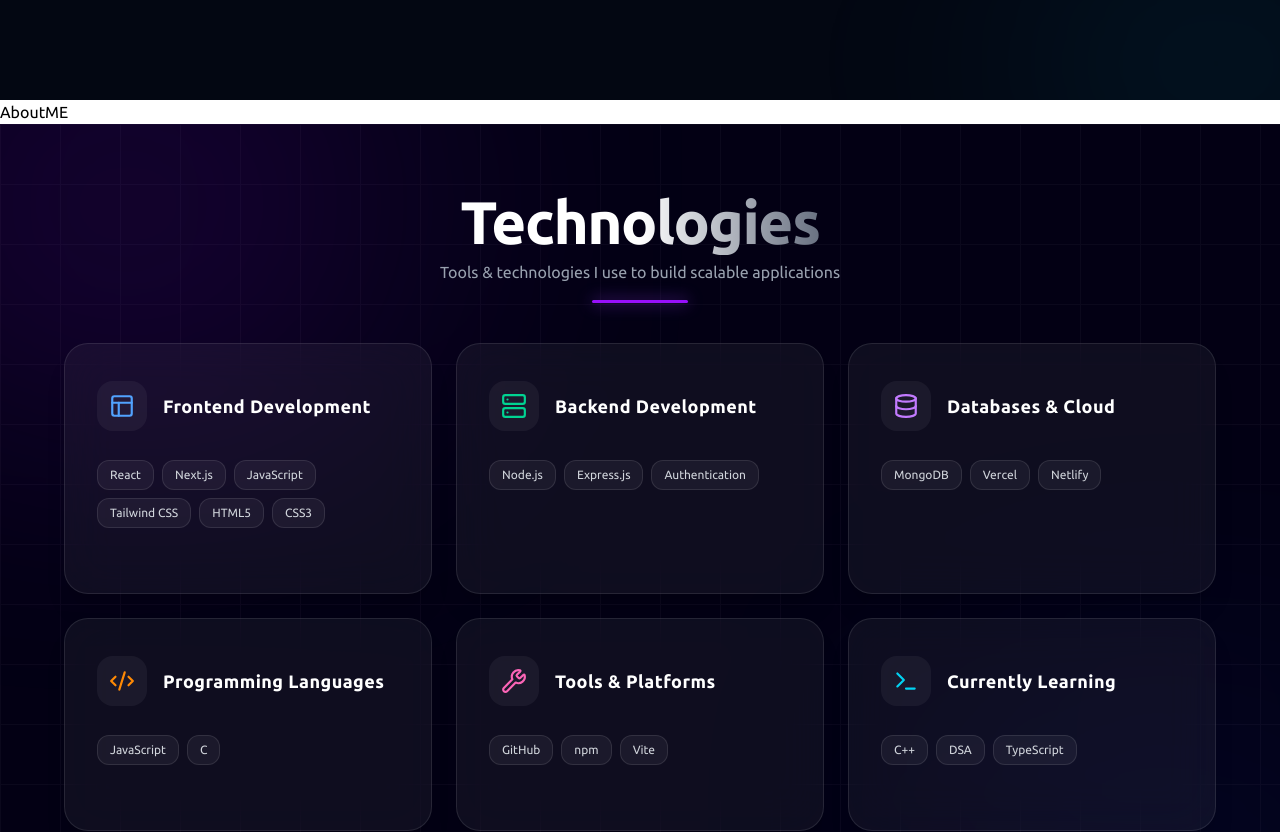
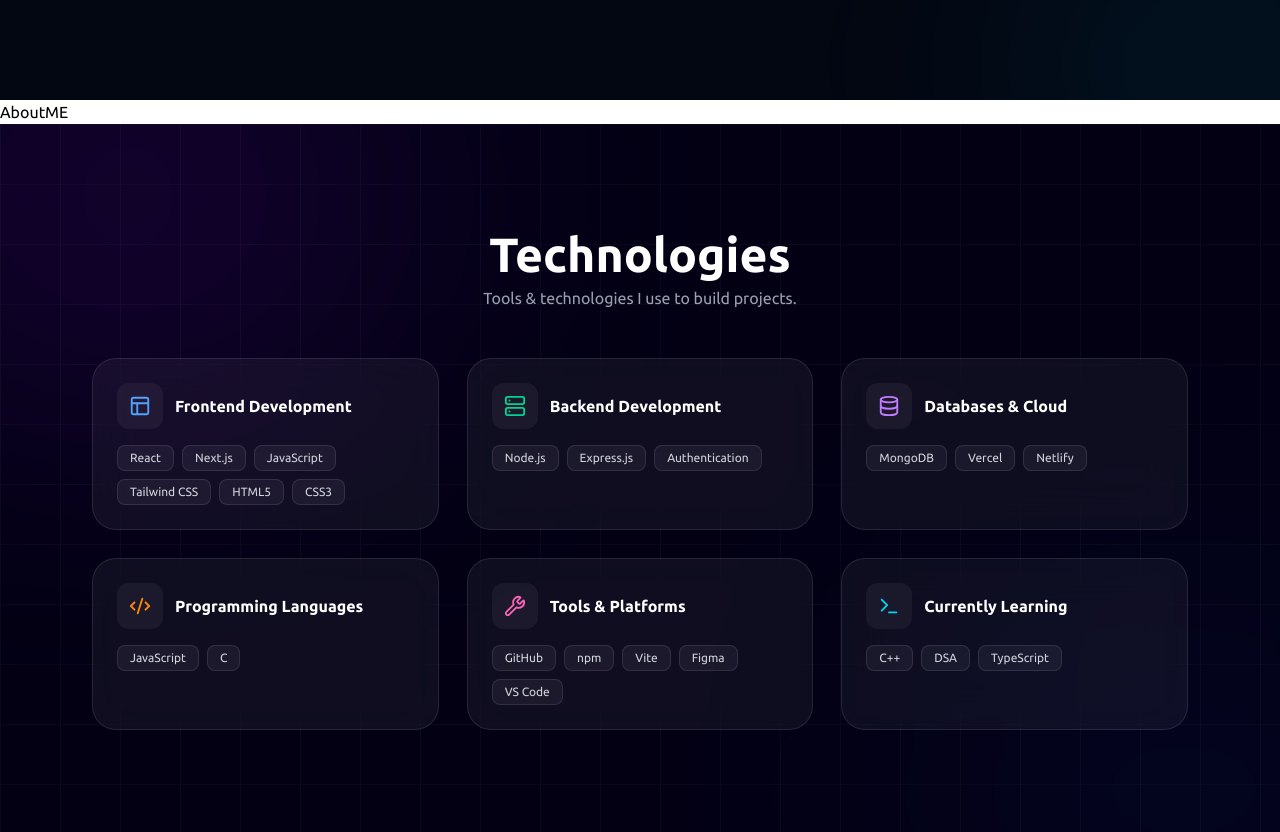
Before and after one commit to SmaahPro/HelloWorld, a Next.js app: page / in a window 1280 px wide. Shown: the part 700-1532 px from the top of the page. Built offline with nearby package versions, Linux system fonts and the light colour scheme.

Commit message:
UpdateTechStack

```diff
--- a/src/components/HeroSection.jsx
+++ b/src/components/HeroSection.jsx
@@ -89,7 +89,7 @@ const HeroSection = () => {
                             className="flex items-center gap-2 px-6 py-3 border border-gray-700 hover:bg-gray-800 text-sm font-medium rounded-full transition-all text-gray-300"
                         >
                             <Download size={16} />
-                            Download CV
+                            Resume
                         </button>
                     </div>
                 </motion.div>
--- a/src/components/TechStack.jsx
+++ b/src/components/TechStack.jsx
@@ -5,6 +5,7 @@ import { motion } from "framer-motion";
 import { Layout, Server, Database, Code2, Wrench, Terminal } from "lucide-react";
 
 const TechStack = () => {
+
     const skills = [
         {
             title: "Frontend Development",
@@ -33,7 +34,7 @@ const TechStack = () => {
         {
             title: "Tools & Platforms",
             icon: <Wrench className="text-pink-400" />,
-            tags: ["GitHub", "npm", "Vite"],
+            tags: ["GitHub", "npm", "Vite", "Figma", "VS Code"],
             glow: "from-pink-500/20",
         },
         {
@@ -44,106 +45,74 @@ const TechStack = () => {
         },
     ];
 
-    const container = {
-        hidden: { opacity: 0 },
-        show: {
-            opacity: 1,
-            transition: { staggerChildren: 0.12 },
-        },
-    };
-
-    const item = {
-        hidden: { opacity: 0, y: 40, scale: 0.95 },
-        show: {
-            opacity: 1,
-            y: 0,
-            scale: 1,
-            transition: {
-                type: "spring",
-                stiffness: 120,
-                damping: 12,
-            },
-        },
-    };
-
     return (
-        <section id="tech" className="relative min-h-screen py-17 px-7 text-white bg-[#030014] overflow-hidden">
+        <section
+            id="tech"
+            className="relative w-full min-h-[90vh] flex items-center bg-[#030014] text-white overflow-hidden"
+        >
 
             <div className="absolute inset-0 opacity-[0.03] bg-[linear-gradient(to_right,#fff_1px,transparent_1px),linear-gradient(to_bottom,#fff_1px,transparent_1px)] bg-[size:60px_60px]" />
 
             <div className="absolute top-[-10%] left-[-10%] w-[40%] h-[40%] bg-purple-600/20 blur-[140px] rounded-full" />
             <div className="absolute bottom-[-10%] right-[-10%] w-[35%] h-[35%] bg-blue-600/10 blur-[140px] rounded-full" />
 
-            <div className="relative max-w-6xl mx-auto">
+            <div className="relative w-full max-w-6xl mx-auto px-4 md:px-7 pt-10 pb-12">
 
                 <motion.div
-                    initial={{ opacity: 0, y: -20 }}
+                    initial={{ opacity: 0, y: -10 }}
                     whileInView={{ opacity: 1, y: 0 }}
                     viewport={{ once: true }}
-                    className="text-center mb-10"
+                    className="text-center mb-10 md:mb-12"
                 >
-                    <h2 className="text-3xl md:text-6xl font-extrabold tracking-tight">
-                        <span className="bg-gradient-to-r from-white via-white to-gray-500 bg-clip-text text-transparent">
-                            Technologies
-                        </span>
+                    <h2 className="text-3xl md:text-5xl font-extrabold">
+                        Technologies
                     </h2>
 
-                    <p className="text-gray-400 mt-2 text-xs md:text-base">
-                        Tools & technologies I use to build scalable applications
+                    <p className="text-gray-400 mt-2 text-sm md:text-base">
+                        Tools & technologies I use to build projects.
                     </p>
-
-                    <div className="mx-auto mt-4 h-[3px] w-24 bg-purple-600 rounded-full shadow-[0_0_15px_rgba(147,51,234,0.8)]" />
                 </motion.div>
 
-                <motion.div
-                    variants={container}
-                    initial="hidden"
-                    whileInView="show"
-                    viewport={{ once: true }}
-                    className="grid md:grid-cols-2 lg:grid-cols-3 gap-6 items-stretch"
-                >
+                <div className="grid grid-cols-1 sm:grid-cols-2 lg:grid-cols-3 gap-6 md:gap-7">
+
                     {skills.map((skill, i) => (
                         <motion.div
                             key={i}
-                            variants={item}
-                            whileHover={{ y: -8, scale: 1.02 }}
-                            className="relative group flex"
+                            whileHover={{ y: -5, scale: 1.02 }}
+                            className="relative group"
                         >
-                            <div
-                                className={`absolute inset-0 rounded-3xl bg-gradient-to-br ${skill.glow} opacity-0 group-hover:opacity-100 blur-2xl transition-opacity duration-500`}
-                            />
 
-                            <div className="relative w-full p-8 rounded-3xl border border-white/10 bg-white/5 backdrop-blur-xl shadow-xl overflow-hidden flex flex-col">
+                            <div className={`absolute inset-0 rounded-3xl bg-gradient-to-br ${skill.glow} opacity-0 group-hover:opacity-100 blur-2xl transition`} />
 
-                                <div className="flex items-center gap-4 mb-6 min-h-[60px]">
-                                    <div className="relative shrink-0">
-                                        <div className="absolute inset-0 bg-white/10 rounded-2xl blur-md scale-125 opacity-0 group-hover:opacity-100 transition" />
-                                        <div className="relative p-3 rounded-2xl bg-white/5 group-hover:scale-110 transition duration-300">
-                                            {React.cloneElement(skill.icon, { size: 26 })}
-                                        </div>
+                            <div className="relative p-6 rounded-3xl border border-white/10 bg-white/5 backdrop-blur-xl h-full">
+
+                                <div className="flex items-center gap-3 mb-4">
+                                    <div className="p-3 rounded-xl bg-white/5">
+                                        {React.cloneElement(skill.icon, { size: 22 })}
                                     </div>
 
-                                    <h3 className="text-lg font-bold text-white tracking-wide group-hover:text-purple-300 transition-colors duration-300 leading-tight">
+                                    <h3 className="font-semibold">
                                         {skill.title}
                                     </h3>
                                 </div>
 
-                                <div className="flex flex-wrap gap-2 mb-auto">
+                                <div className="flex flex-wrap gap-2">
                                     {skill.tags.map((tag, idx) => (
                                         <span
                                             key={idx}
-                                            className="text-xs px-3 py-1.5 rounded-xl bg-white/5 border border-white/10 text-gray-300 hover:border-purple-500/50 hover:text-white transition-all duration-300 cursor-default"
+                                            className="text-xs px-3 py-1 rounded-lg bg-white/5 border border-white/10 text-gray-300"
                                         >
                                             {tag}
                                         </span>
                                     ))}
                                 </div>
 
-                                <div className="mt-8 h-[1px] w-full bg-gradient-to-r from-transparent via-purple-500/40 to-transparent opacity-0 group-hover:opacity-100 transition-all duration-500" />
                             </div>
                         </motion.div>
                     ))}
-                </motion.div>
+
+                </div>
+
             </div>
         </section>
     );
```
